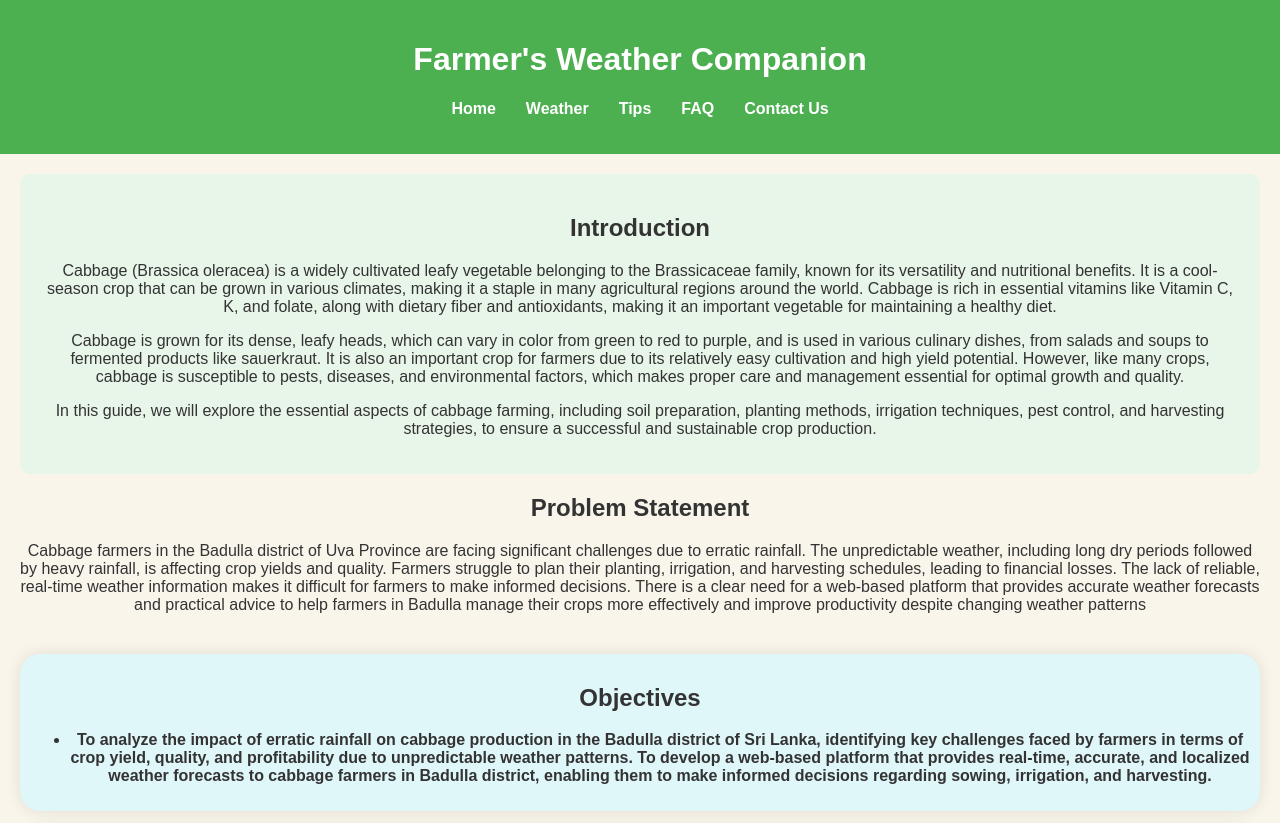
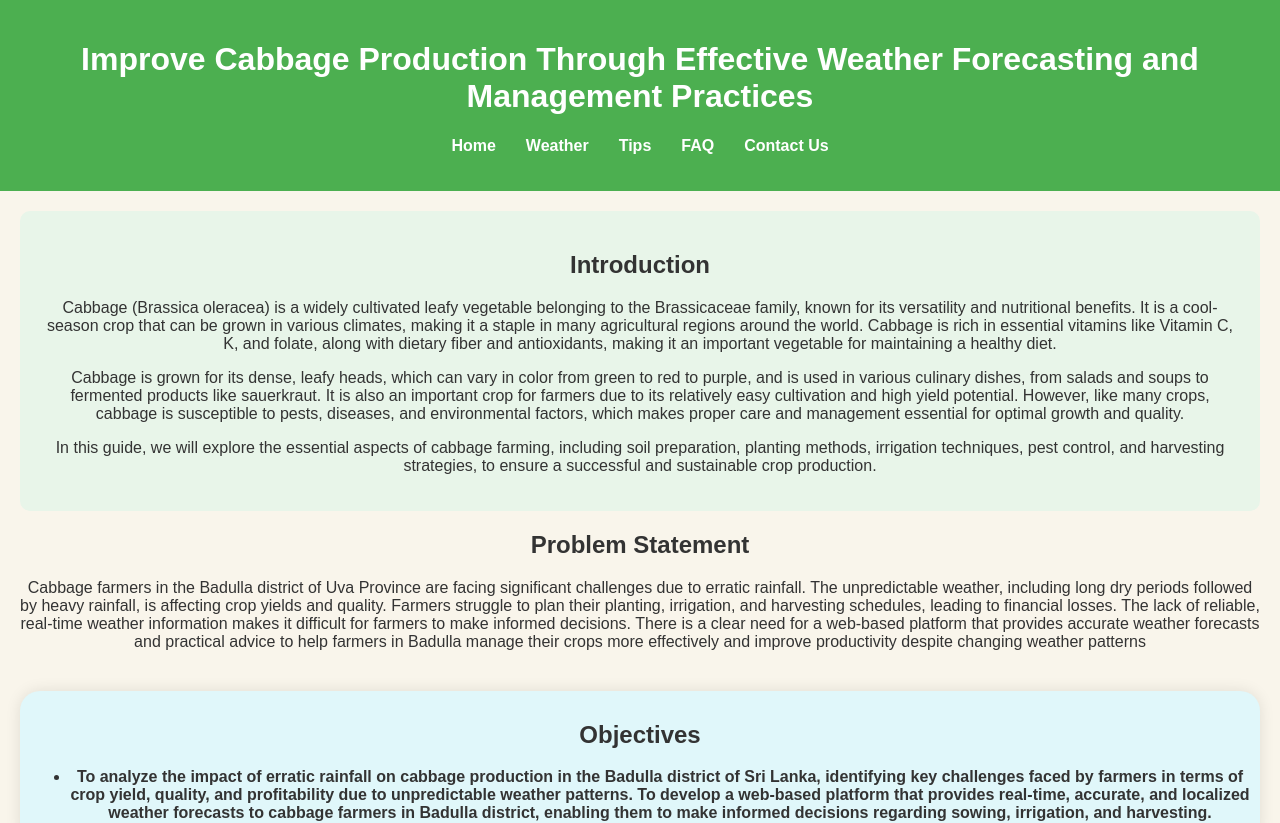
Before and after one commit to shzn-mhd/live-weather-app, a React (Create React App) app: page / in a window 1280 px wide. Shown: the top 823 px of the page. Built offline with nearby package versions, Linux system fonts and the light colour scheme.

Commit message:
chaanged header

```diff
--- a/src/App.js
+++ b/src/App.js
@@ -12,7 +12,7 @@ const App = () => {
     <Router>
       <div className="app">
         <header className="header">
-          <h1>Farmer's Weather Companion</h1>
+          <h1>Improve Cabbage Production Through Effective Weather Forecasting and Management Practices</h1>
           <nav>
             <ul className="nav-links">
               <li><Link to="/">Home</Link></li>
```
